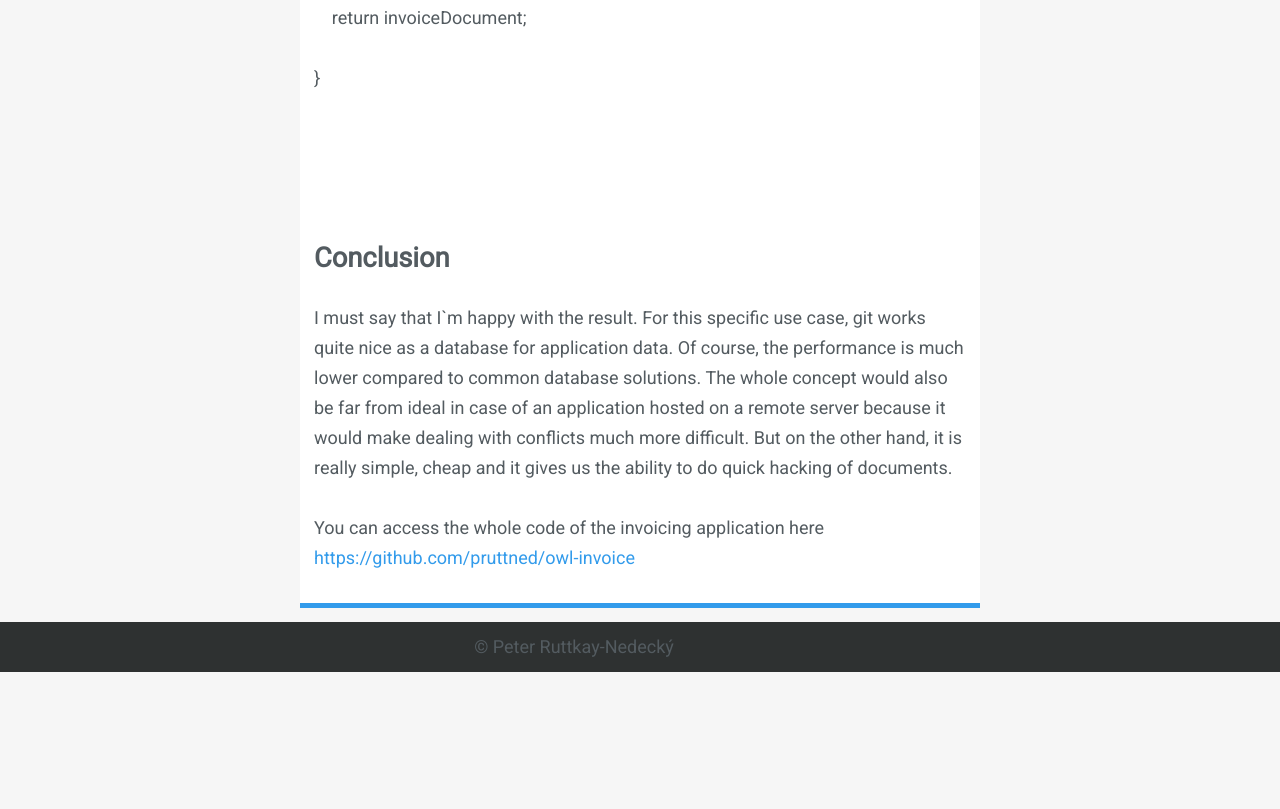
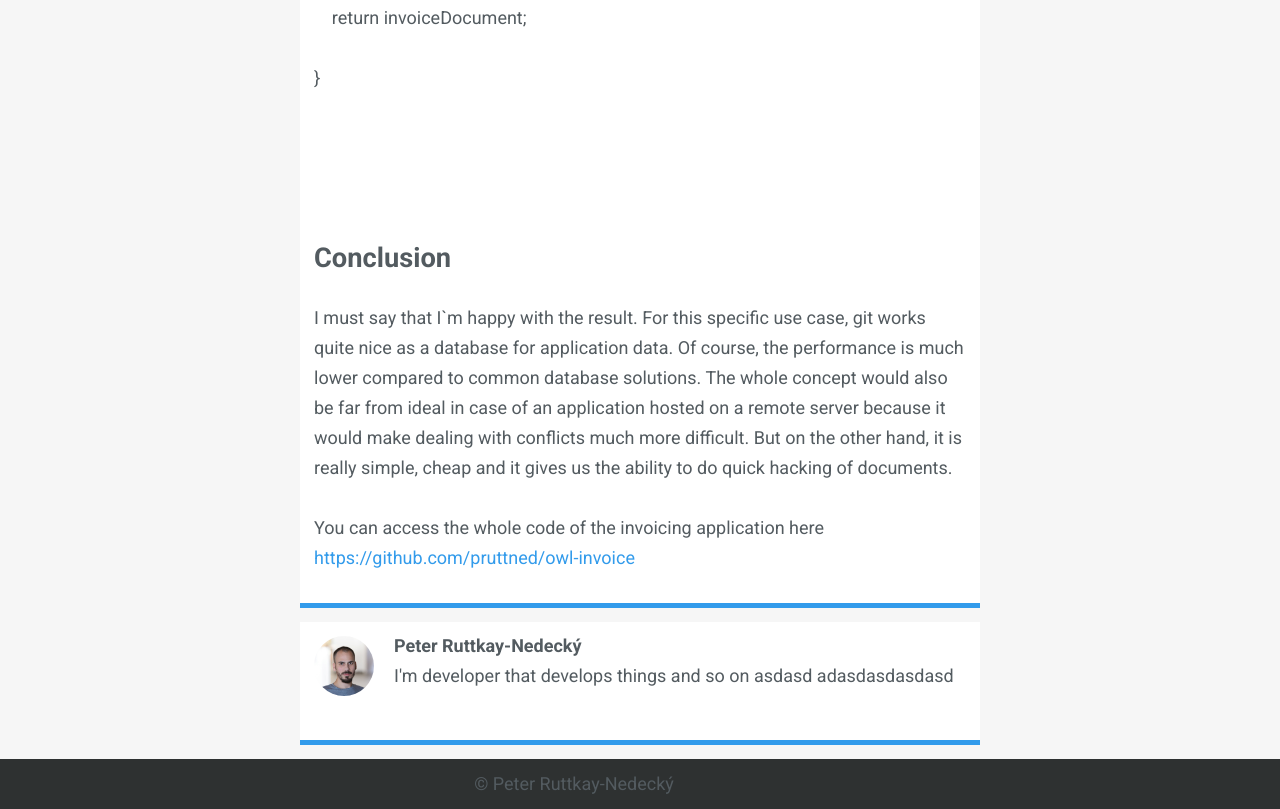
Before and after one commit to pruttned/pruttned.github.io, a Gatsby site: page /blog/my-first-post in a window 1280 px wide. Shown: the part 10170-10979 px from the top of the page. Before the commit the page ends 10842 px from the top, so only its background shows below. Built offline with nearby package versions, Linux system fonts and the light colour scheme; Gatsby itself is replaced by a stand-in of ours; some packages are replaced by stand-ins of ours.

Commit message:
feat(blogPage): add written by card

```diff
--- a/gatsby-config.js
+++ b/gatsby-config.js
@@ -78,7 +78,7 @@ module.exports = {
       resolve: `gatsby-plugin-google-fonts`,
       options: {
         fonts: [
-          `Roboto\:400`
+          `Roboto\:400,700`
         ],
         display: 'swap'
       }
--- a/src/components/container.js
+++ b/src/components/container.js
@@ -12,9 +12,9 @@ const Content = styled.div`
     background: ${p => p.background || 'none'};
     border-bottom: ${p => p.bottomBorder ? p.theme.card.bottomBorder : 'none'} ;
 `;
-const Container = ({ children, background, contentBackground, narrow = false, noPadding = false, bottomBorder = false }) => {
+const Container = ({ children, background, contentBackground, narrow = false, noPadding = false, bottomBorder = false, className }) => {
     return (
-        <Root background={background} narrow={narrow}>
+        <Root background={background} narrow={narrow} className={className}>
             <Content background={contentBackground} noPadding={noPadding} bottomBorder={bottomBorder}>
                 {children}
             </Content>
--- a/src/components/photo.js
+++ b/src/components/photo.js
@@ -8,7 +8,7 @@ const Root = styled.div`
   height: ${p => p.size || 50}px;
 `;
 
-const Photo = ({ size }) => {
+const Photo = ({ size, className }) => {
   const data = useStaticQuery(graphql`
     query {
       placeholderImage: file(relativePath: { eq: "photo.jpg" }) {
@@ -22,7 +22,7 @@ const Photo = ({ size }) => {
   `)
 
   return (
-    <Root size={size}>
+    <Root size={size} className={className}>
       <Img fluid={data.placeholderImage.childImageSharp.fluid} />
     </Root>
   )
--- /dev/null
+++ b/src/components/written-by-card.js
@@ -0,0 +1,90 @@
+import * as React from 'react';
+import { useStaticQuery, graphql } from 'gatsby'
+import styled from 'styled-components';
+import Photo from './photo';
+import { TwitterIcon, LinkedinIcon, GithubIcon } from './icon';
+import Link from './link';
+
+const photoSize = 60;
+const iconSize = 24;
+
+const Root = styled.aside`
+    display: grid;
+    column-gap: 20px;
+    row-gap: 5px;
+    grid:
+        "photo name" min-content
+        "photo desc" min-content
+        "photo social" min-content
+        / 60px max-content;
+    padding: ${p => p.theme.grid.gutter}px 0;
+`;
+
+const PhotoContainer = styled.div`
+    grid-area: photo;
+`;
+const PhotoWrap = styled.div`
+    border-radius: 50%;
+    overflow: hidden;
+`;
+const Name = styled.h2`
+    grid-area: name;
+    margin: 0;
+    font-size: 1em;
+`;
+const Desc = styled.div`
+    grid-area: desc;
+`;
+const Social = styled.div`
+    grid-area: social;
+    display: grid;
+    column-gap: 16px;
+    grid-auto-flow: column;
+    grid-auto-columns: max-content;
+    color: ${p => p.theme.color.secLink};
+`;
+
+const WrittenByCard = () => {
+    const { site } = useStaticQuery(
+        graphql`
+      query {
+        site {
+          siteMetadata {
+            author
+            authorShortDescription
+          }
+        }
+      }
+    `
+    );
+    const { author, authorShortDescription } = site.siteMetadata;
+
+    return (
+        <Root>
+            <PhotoContainer>
+                <PhotoWrap>
+                    <Photo size={photoSize} />
+                </PhotoWrap>
+            </PhotoContainer>
+            <Name>
+                {author}
+            </Name>
+            <Desc>
+                {authorShortDescription}
+            </Desc>
+            <Social>
+                <Link>
+                    <TwitterIcon size={iconSize} />
+                </Link>
+                <Link>
+                    <GithubIcon size={iconSize} />
+                </Link>
+                <Link>
+                    <LinkedinIcon size={iconSize} />
+                </Link>
+            </Social>
+        </Root>
+    )
+};
+
+export default WrittenByCard;
--- a/src/templates/blog-page.js
+++ b/src/templates/blog-page.js
@@ -3,10 +3,10 @@ import { graphql } from 'gatsby'
 import Layout from "../components/layout"
 import SEO from "../components/seo"
 import Container from '../components/container';
-import theme from '../theme';
 import styled from 'styled-components';
 import Img from 'gatsby-image'
 import ExtLink from '../components/ext-link';
+import WrittenByCard from '../components/written-by-card';
 
 const Content = styled.div`
   margin-top: 10px;
@@ -25,6 +25,9 @@ const Header = styled.div`
   margin-top: 30px;
 `;
 
+const WrittenByCardContainer = styled(Container)`
+  margin-top: ${p => p.theme.grid.gutter}px;
+`;
 export default function Template({
   data, // injected by pageQuery
 }) {
@@ -54,6 +57,9 @@ export default function Template({
           dangerouslySetInnerHTML={{ __html: html }}
         />
       </Container>
+      <WrittenByCardContainer narrow bottomBorder contentBackground="white">
+        <WrittenByCard></WrittenByCard>
+      </WrittenByCardContainer>
     </Layout>
   )
 }
```
